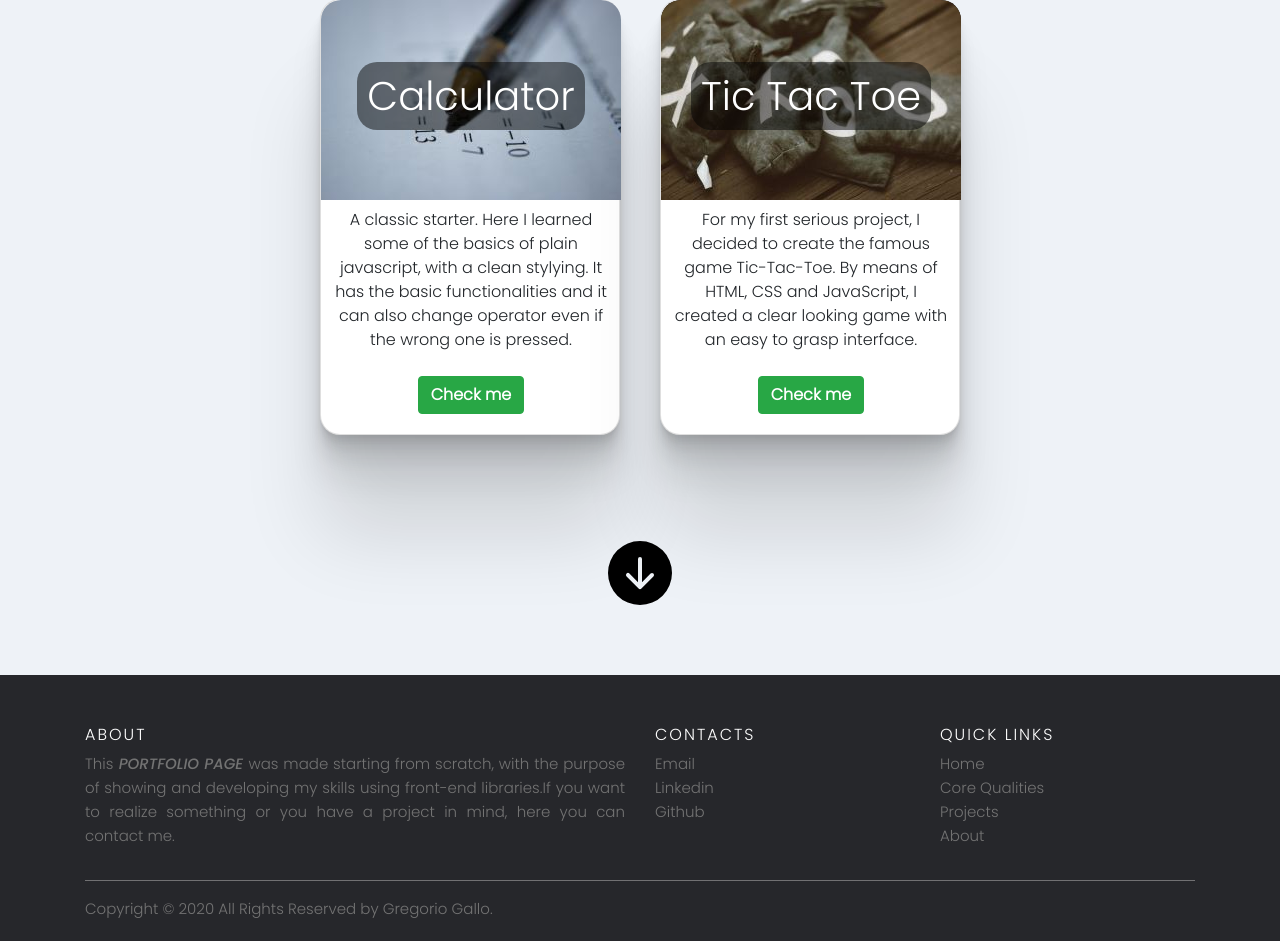
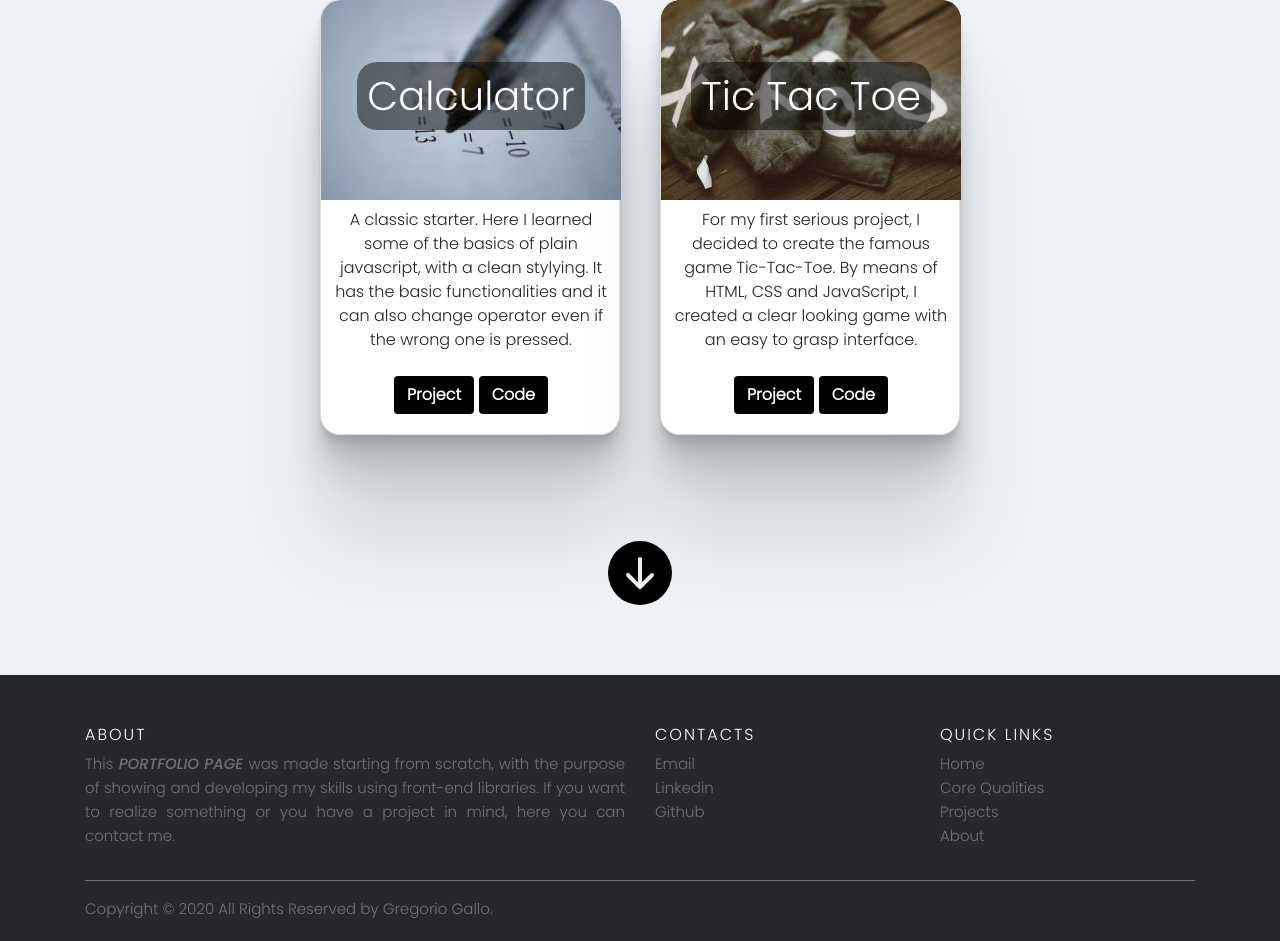
Before and after one commit to gregoriogallo/Portfolio, a PHP site: page / in a window 1280 px wide. Shown: the part 1578-2519 px from the top of the page. Run offline with PHP 8.4, Linux system fonts and the light colour scheme; some libraries are stand-ins or nearby versions.

Commit message:
Project-code buttons
Added the Code-button.

```diff
--- a/index.html
+++ b/index.html
@@ -169,7 +169,8 @@ crossorigin="anonymous">
           <div class="card-title" style="background-image: url(img/calculator.jpg);"><h1 class="titlecard">Calculator</h1></div>
             <p class="card-text p-2 ml-1 mr-1">A classic starter. Here I learned some of the basics of plain javascript, with a clean stylying. It has the basic functionalities and it can also change operator even if the wrong one is pressed.
             </p>
-          <a href="https://gregoriogallo.github.io/Calculator/" class="btn btn-success">Check me</a>
+          <a href="https://gregoriogallo.github.io/Calculator/" class="btn site">Project</a>
+          <a href="https://github.com/gregoriogallo/Calculator" class="btn site">Code</a>
         </div>
       </div>
     </li>
@@ -181,7 +182,8 @@ crossorigin="anonymous">
               <div class="card-title" style="background-image: url(img/tic-tac-toe.jpg);"><h1 class= "titlecard" >Tic Tac Toe</h1></div>
           </div>
             <p class="card-text  p-2 ml-1 mr-1">For my first serious project, I decided to create the famous game Tic-Tac-Toe. By means of HTML, CSS and JavaScript, I created a clear looking game with an easy to grasp interface.</p>
-          <a href="tic tac toe/index.html" class="btn btn-success">Check me</a>
+          <a href="tic tac toe/index.html" class="btn site">Project</a>
+          <a href="https://github.com/gregoriogallo/Tic-Tac-Toe/tree/main/tic%20tac%20toe" class="btn site">Code</a>
         </div>
       </div>
     </li>
@@ -197,7 +199,8 @@ crossorigin="anonymous">
         <div class="card-body p-0">
           <div class="card-title" style="background-image: url(img/todolist.jpg);"><h1 class= "titlecard" >To do list</h1></div>
           <p class="card-text  p-2 ml-1 mr-1">A to do list, with basic functionalities that saves the data in a local storage. A simple project to test my competences with React.</p>
-          <a href="https://gregoriogallo.github.io/react-issue-tracker/" class="btn btn-success">Check me</a>
+          <a href="https://gregoriogallo.github.io/react-issue-tracker/" class="btn site">Project</a>
+          <a href="https://github.com/gregoriogallo/react-issue-tracker" class="btn site">Code</a>
         </h1>
       </div>
     </li>
@@ -207,7 +210,8 @@ crossorigin="anonymous">
         <div class="card-body p-0">
           <h1 class="card-title">Work in progress</h1>
           <p class="card-text  p-2 ml-1 mr-1">Lorem ipsum dolor sit, amet consectetur adipisicing elit. Minus, fugit. Ullam quis et perspiciatis, libero, sint, similique alias quia.</p>
-          <a href="#" class="btn btn-danger">not yet</a>
+          <a href="#" class="btn sitenotready">not yet</a>
+          <a href="https://github.com/gregoriogallo/Calculator" class="btn sitenotready">Not yet</a>
         </div>
       </div>
     </li>
@@ -239,7 +243,7 @@ crossorigin="anonymous">
       <div class="row">
         <div class="col-sm-12 col-md-6">
           <h6>About</h6>
-          <p class="text-justify">This<i> PORTFOLIO PAGE </i> was made starting from scratch, with the purpose of showing and developing my skills using front-end libraries.If you want to realize something or you have a project in mind, here you can contact me. <i></i></p>
+          <p class="text-justify">This<i> PORTFOLIO PAGE </i> was made starting from scratch, with the purpose of showing and developing my skills using front-end libraries. If you want to realize something or you have a project in mind, here you can contact me. <i></i></p>
         </div>
 
         <div class="col-xs-6 col-md-3">
--- a/style.css
+++ b/style.css
@@ -541,10 +541,20 @@ width: 300px;
   display: flex;
 
 }
-.card-text {
-
+.site{
+  color: white ;
+  background-color: black;
 }
-
+.site:hover{
+  background: radial-gradient(circle at bottom center, #FFC837 15px, #FF8008);
+}
+.sitenotready {
+  background-color: black;
+  color: white;
+}
+.sitenotready:hover {
+  color: white;
+}
 /*footer*/
 .site-footer
 {
```
